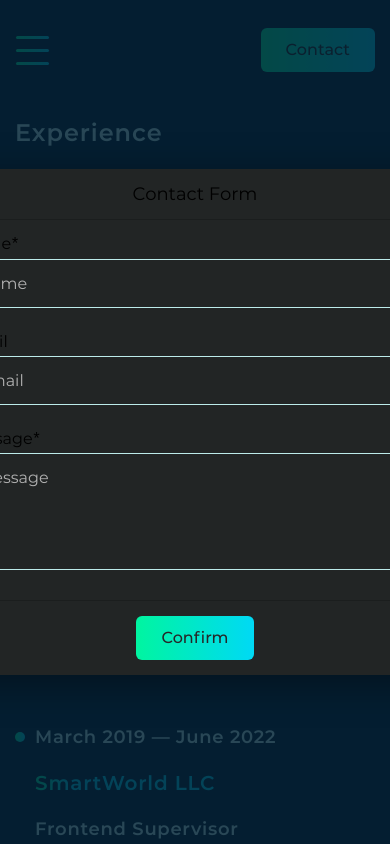
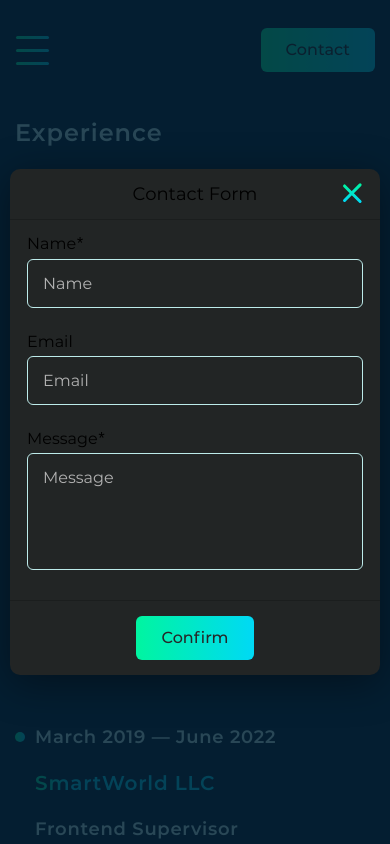
Before and after one commit to FreeeeZ/self-site, a Vue app: page /experience in a window 390 px wide. Both pictures are taken after a click on the button "Contact". Shown: the top 844 px of the page. Built offline with nearby package versions, Linux system fonts and the light colour scheme; a web font is replaced by a local one; what vue3-smooth-scroll would draw is missing.

Commit message:
Fix modal width for mobile && tablets

```diff
--- a/src/assets/scss/_ui/_buttons.scss
+++ b/src/assets/scss/_ui/_buttons.scss
@@ -25,7 +25,7 @@
   font-weight: 500;
   font-size: 16px;
   line-height: 20px;
-  color: #ffffff;
+  color: #fff;
 
   &:hover {
     background: linear-gradient(90deg, #e0566c 0%, #b69898 100%);
--- a/src/assets/scss/_ui/_inputs.scss
+++ b/src/assets/scss/_ui/_inputs.scss
@@ -4,12 +4,12 @@
   font-family: $montserrat;
   padding: 15px;
   font-size: 16px;
-  color: #ffffff;
+  color: #fff;
   border: 1px solid #BDEBEA;
 }
 
 .input {
-  border: 1px solid #000000;
+  border: 1px solid #000;
   background-color: transparent;
   border-radius: 6px;
   font-weight: 400;
--- a/src/components/common/styles/app-modal.scss
+++ b/src/components/common/styles/app-modal.scss
@@ -25,11 +25,13 @@
 
     & > div {
       z-index: 100;
-      min-width: 500px;
+      min-width: 300px;
       max-width: 500px;
+      width: 500px;
       border-radius: 10px;
       box-shadow: 0 8px 40px rgb(0 0 0 / 40%);
       background-color: #222525;
+      margin: 10px;
 
       &:deep(fieldset) {
         border: none;
```
Also changed, not shown: 1 other file (tests, documents, lock files or other folders).
